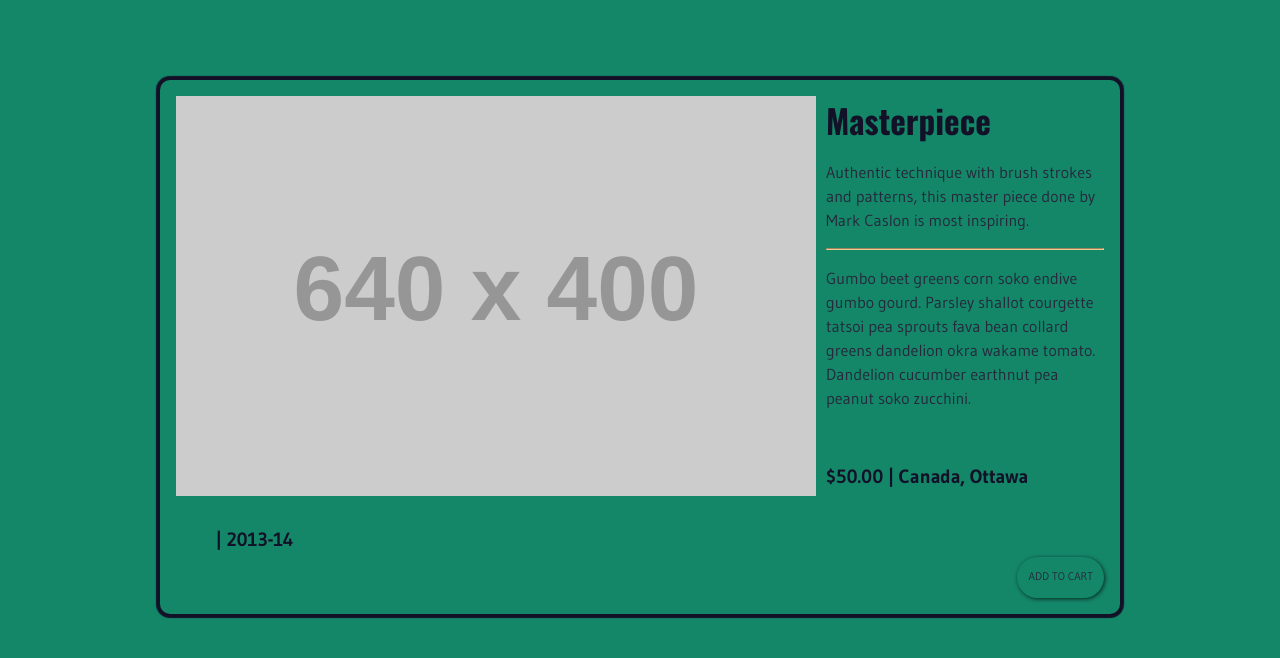
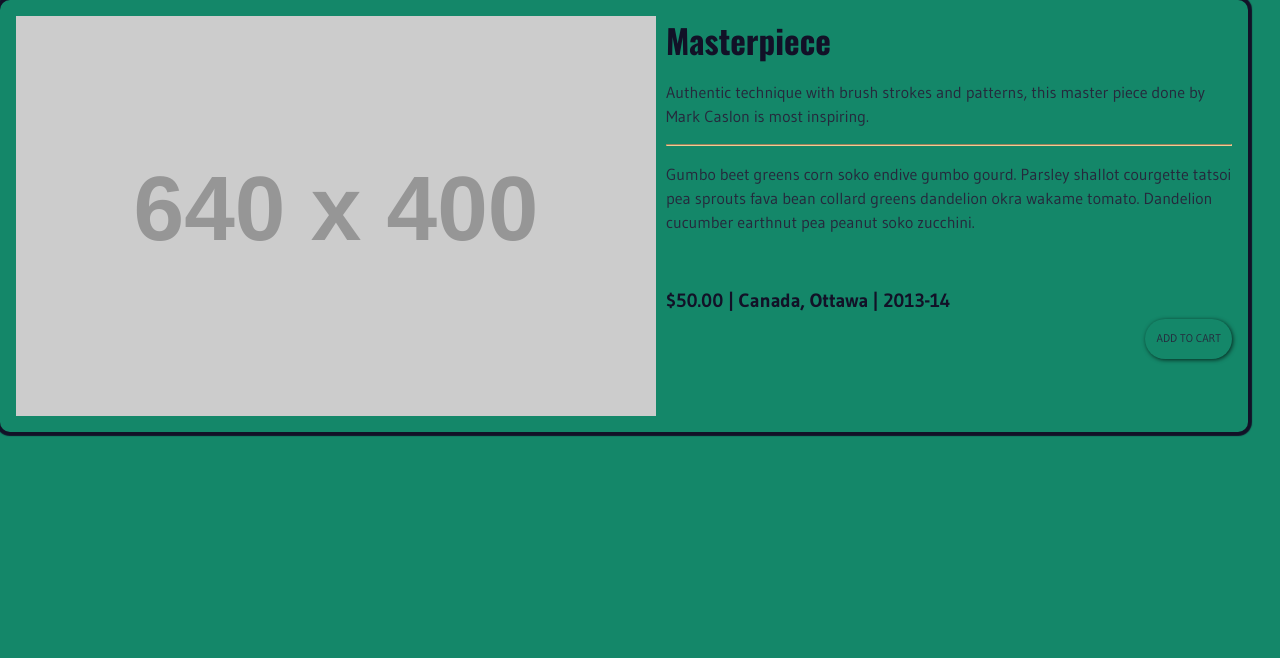
Before and after one commit to ColombinaAnzivino/ecommerce-website, a Jekyll site: the page styleguide/product-details.html, which Jekyll copies as it is, in a window 1280 px wide. Shown: the top 658 px of the page. Built offline with Jekyll 4.4.1, drawn with Linux system fonts in a browser that asks for light colours; Markdown is read by kramdown in place of the engine named in the settings.

Commit message:
fixed the margin in a few things

```diff
--- a/_layouts/shop.html
+++ b/_layouts/shop.html
@@ -2,7 +2,8 @@
 layout: default
 ---
 
-<body>
+{% include shop-nav.html %}
+
 <div class="product d-1">
     <div class="media-img media-img-stacked">
         <h2>{{page.title}}</h2>
@@ -63,5 +64,4 @@
 
 </div>
 
-</body>
 {{content}}
--- a/css/footer.css
+++ b/css/footer.css
@@ -6,7 +6,6 @@
     - Grey green: #148769 - rgb(20, 135, 105)
     - Yellow pale: #efcc92 - rgb(231, 204, 149)
  */
-
 .hide-text {
     text-indent: 100%;
     white-space: nowrap;
--- a/css/header.css
+++ b/css/header.css
@@ -103,6 +103,7 @@
     background: #7cee97 url("..//images/banner.jpg") no-repeat center center;
     background-size: cover;
     padding: 15rem 1rem 1rem;
+    margin-bottom: 2rem;
     text-align: center;
     color: #fff;
 }
--- a/css/product-details.css
+++ b/css/product-details.css
@@ -6,6 +6,10 @@
     - Grey green: #148769 - rgb(20, 135, 105)
     - Yellow pale: #efcc92 - rgb(231, 204, 149)
  */
+.space{
+    margin:left 2rem;
+    margin-right: 2rem;
+}
 
 .product{
     overflow:hidden;
@@ -45,7 +49,4 @@
         width: 40rem;
     }
 
-    .product{
-        margin: 5rem 10rem 0 10rem;
-    }
 }
--- a/shop/sculptures.html
+++ b/shop/sculptures.html
@@ -1,8 +1,10 @@
 ---
-layout: shop
+layout: default
 title: sculptures
 meta: Our latest selection Sculptures.
 ---
+
+<h1>{{page.title}}</h1>
 
 {% include shop-nav.html %}
 
--- a/styleguide/product-details.html
+++ b/styleguide/product-details.html
@@ -14,7 +14,7 @@
     <link href="../css/product-details.css" rel="stylesheet">
 </head>
 
-<body>
+<body class="space">
     <div class="product d-1">
         <div class="media-img media-img-stacked">
             <h2>Masterpiece</h2>
```
Lines whose indentation alone changed are shown as unchanged.
